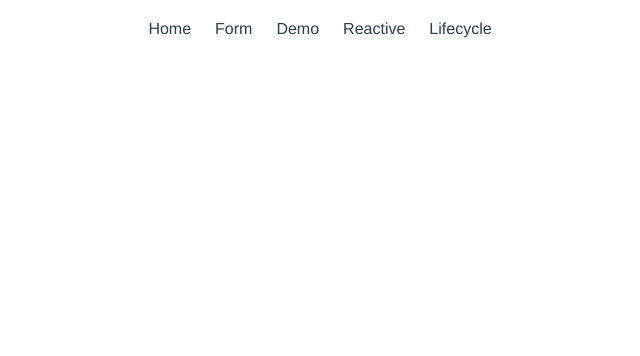
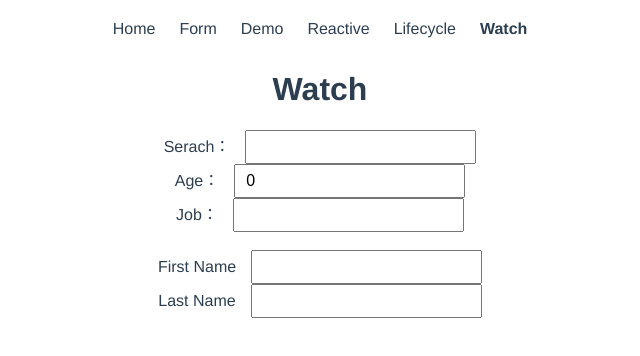
Before and after one commit to hsimao/vue3, a Vue app: page /watch in a window 1280 px wide. Shown: the top 356 px of the page, without its empty margins (320-960 px from the left). Built offline with nearby package versions, Linux system fonts and the light colour scheme.

Commit message:
feat: watch

```diff
--- a/src/App.vue
+++ b/src/App.vue
@@ -6,6 +6,7 @@
       <router-link to="/demo" class="link">Demo</router-link>
       <router-link to="/reactive" class="link">Reactive</router-link>
       <router-link to="/lifecycle" class="link">Lifecycle</router-link>
+      <router-link to="/watch" class="link">Watch</router-link>
     </header>
     <router-view />
   </div>
--- a/src/router/index.js
+++ b/src/router/index.js
@@ -29,6 +29,11 @@ const routes = [
     name: "Lifecycle",
     component: () =>
       import(/* webpackChunkName: "Lifecycle" */ "@/views/Lifecycle")
+  },
+  {
+    path: "/watch",
+    name: "Watch",
+    component: () => import(/* webpackChunkName: "Watch" */ "@/views/Watch")
   }
 ];
 
--- a/src/views/Watch.vue
+++ b/src/views/Watch.vue
@@ -1,12 +1,62 @@
 <template>
   <div>
     <h1>Watch</h1>
+    <label>Serach：</label>
+    <input type="text" v-model="searchInput">
+    <br>
+    <label>Age：</label>
+    <input type="text" v-model="ageInput">
+    <br>
+    <label>Job：</label>
+    <input type="text" v-model="jobInput">
+    <br>
+    <br>
+    <label>First Name</label>
+    <input type="text" v-model="firstName">
+    <br>
+    <label>Last Name</label>
+    <input type="text" v-model="lastName">
   </div>
 </template>
 
 <script>
+import { ref, watch } from "@vue/composition-api";
+
 export default {
-  name: "Watch"
+  name: "Watch",
+  setup() {
+    const searchInput = ref("");
+    const ageInput = ref(0);
+    const jobInput = ref("");
+    const firstName = ref("");
+    const lastName = ref("");
+
+    // 不指定監聽, 只要在函示內的其一數據發生變化，就會執行
+    watch(() => {
+      console.log("search: ", searchInput.value);
+      console.log("Age: ", ageInput.value);
+    });
+
+    // 指定監聽
+    watch(jobInput, (newVal, oldVal) => {
+      console.log("jobInput newVal: ", newVal);
+      console.log("jobInput oldVal: ", oldVal);
+    });
+
+    // 指定監聽多個, 使用陣列
+    watch(
+      [firstName, lastName],
+      ([newFirst, newLast], [oldFirst, oldLast]) => {
+        console.log("firstName Old： ", oldFirst);
+        console.log("firstName New ", newFirst);
+        console.log("LastName Old： ", oldLast);
+        console.log("LastName New ", newLast);
+      },
+      { lazy: true } // 需設定第一次不執行，不然會報錯
+    );
+
+    return { searchInput, jobInput, ageInput, firstName, lastName };
+  }
 };
 </script>
 
```
